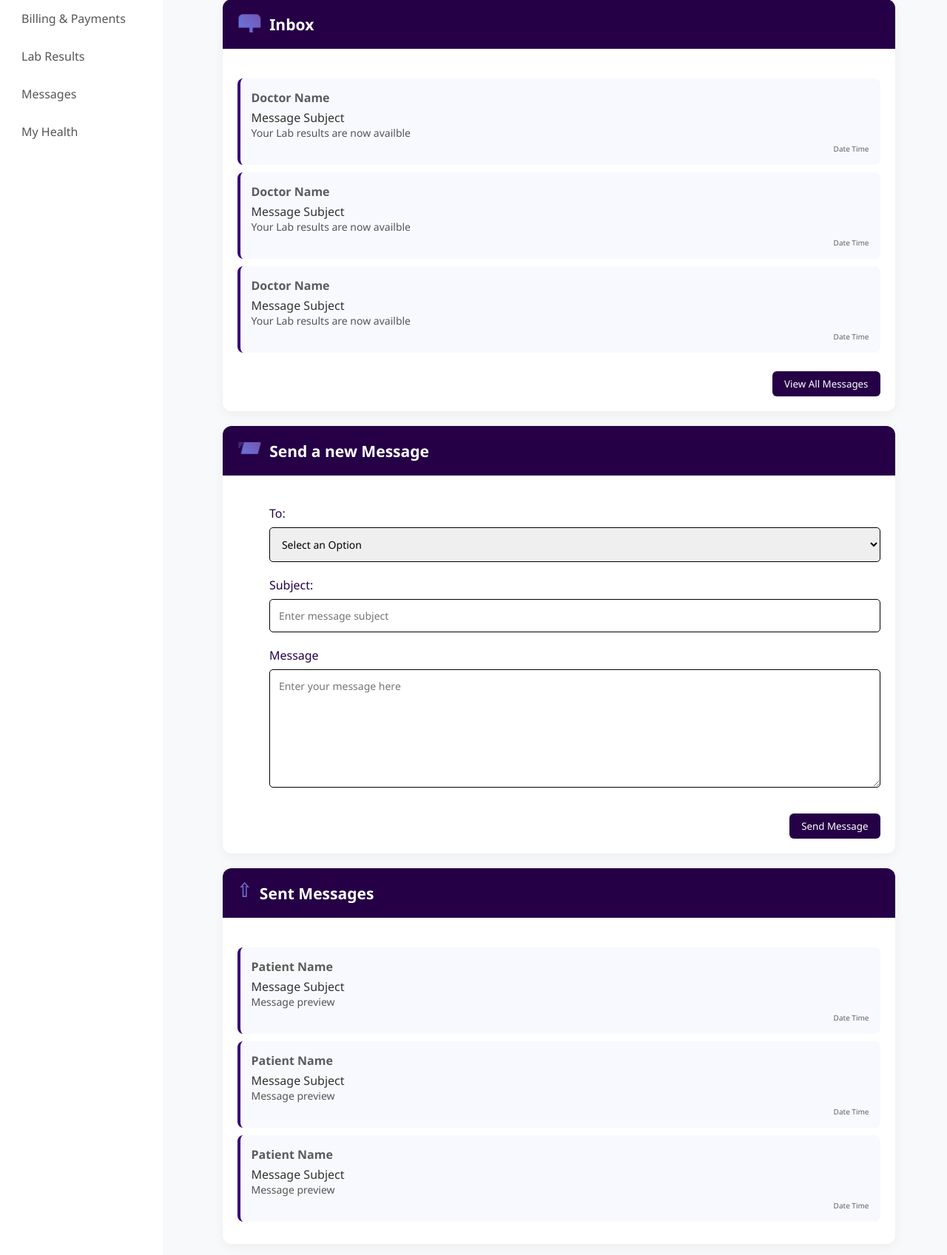
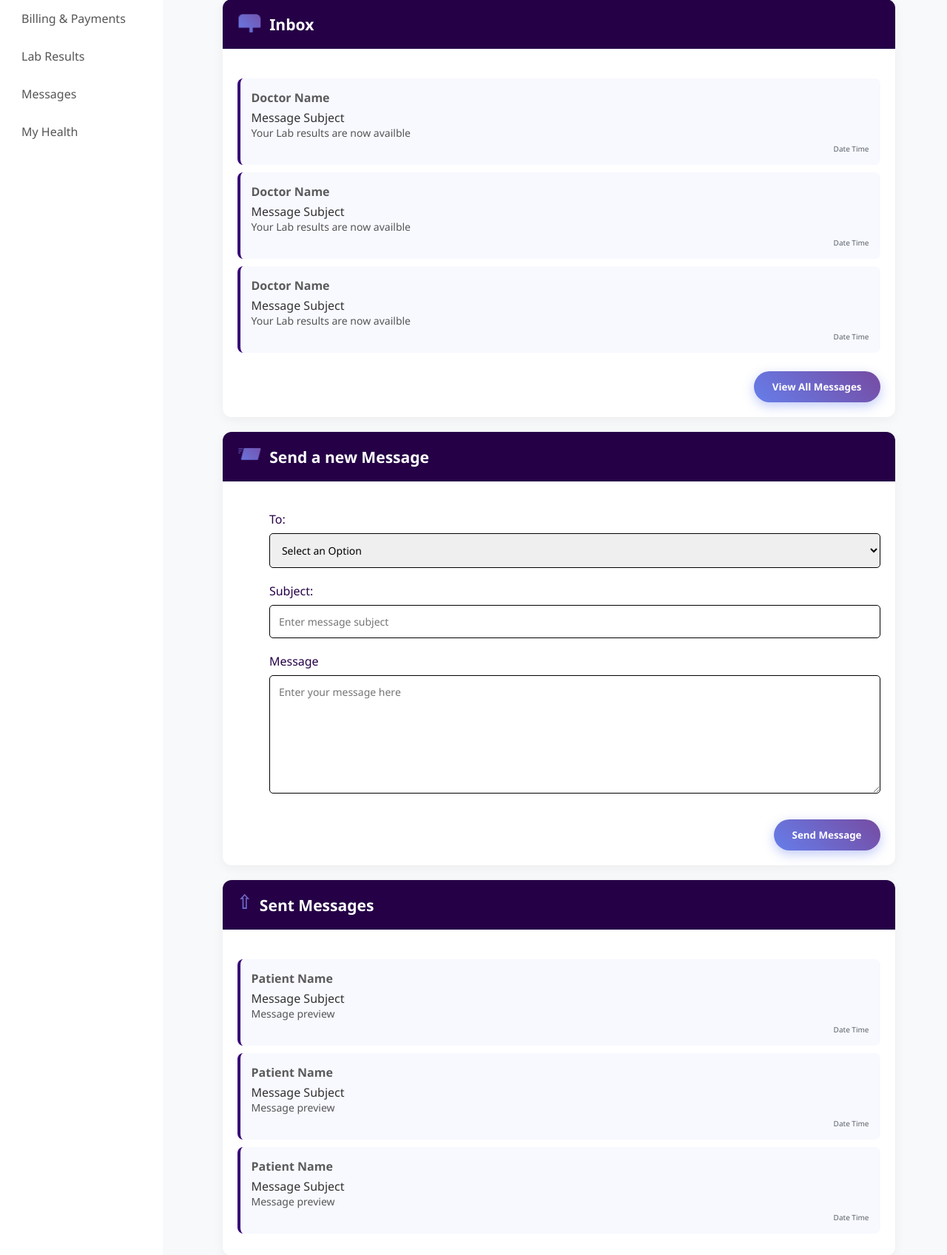
Before and after one commit to gfj2e/Patient_Management_Database, a Flask app: page /messages in a window 1280 px wide. Shown: the part 247-1944 px from the top of the page at 74% size. Run offline with Flask 3, Linux system fonts and the light colour scheme; the visitor is signed in with stand-in values (Sample User, id 1).

Commit message:
Update messages.html

```diff
--- a/app/patient/templates/messages.html
+++ b/app/patient/templates/messages.html
@@ -93,7 +93,7 @@
                                 </div>
 
                                 <div class="card-action">
-                                    <button class="btn-primary">View All Messages</button>
+                                    <button class="glow-btn">View All Messages</button>
                                 </div>
                             </div>
                         </div>
@@ -123,7 +123,7 @@
                                         <textarea id="message" class="input-message" placeholder="Enter your message here" rows="6" required></textarea>
                                     </div>
                                     <div class="card-action">
-                                        <button class="btn-primary">Send Message</button>
+                                        <button class="glow-btn">Send Message</button>
                                     </div>
                                 </div>
                             </div>
```
